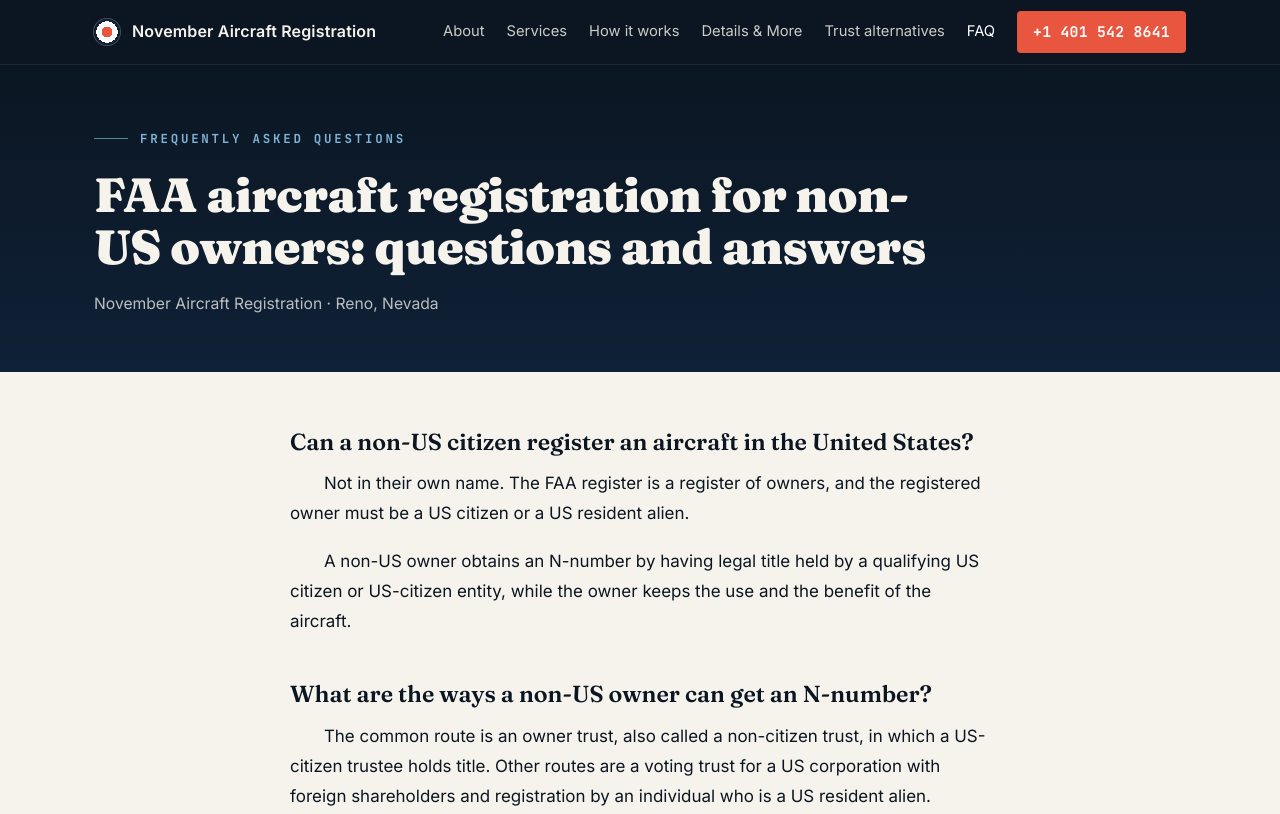
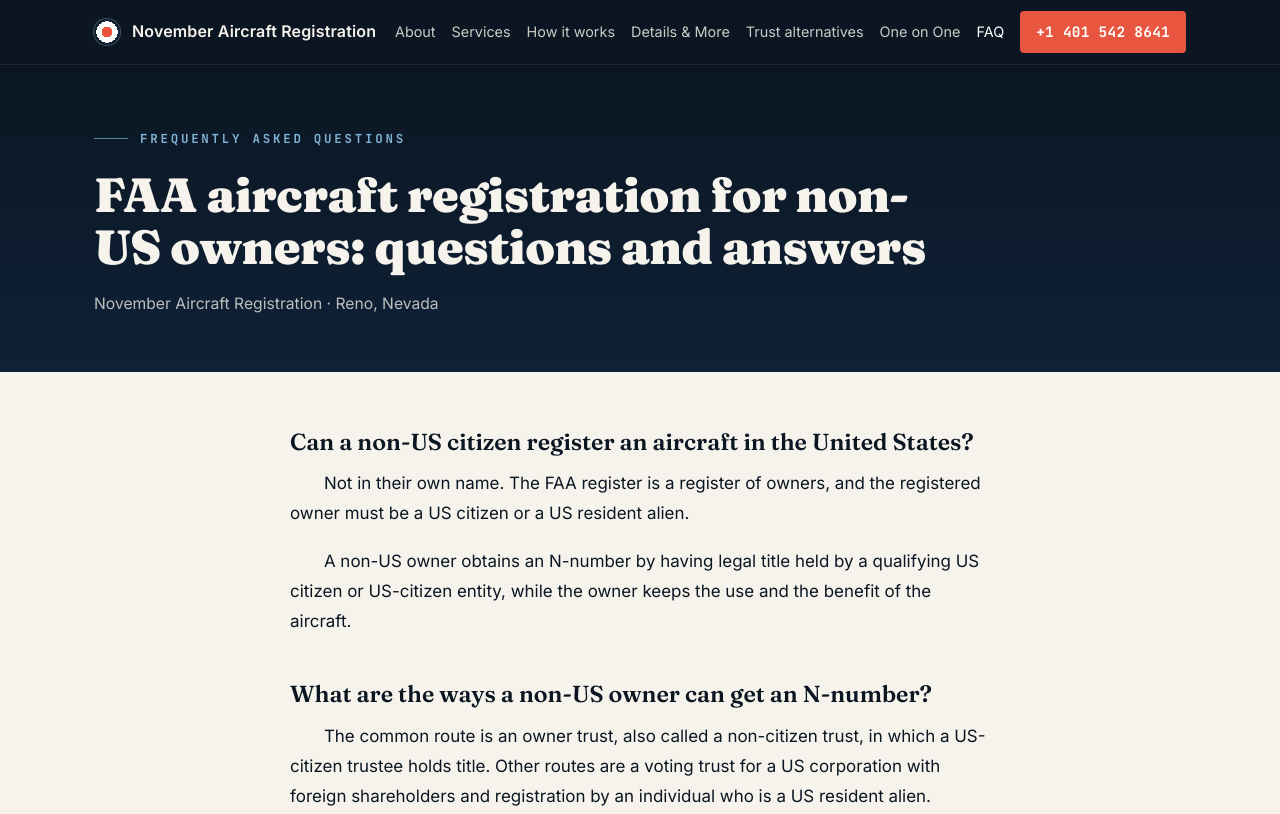
Before and after one commit to Bill70gilliam/november-site, a plain HTML site: page faq.html in a window 1280 px wide. Shown: the top 814 px of the page. Drawn offline with Linux system fonts and the light colour scheme.

Commit message:
Add One on One link to menu and footer

```diff
--- a/faq.html
+++ b/faq.html
@@ -185,6 +185,10 @@
   nav.top{gap:22px}
   @media(max-width:1120px){nav.top a:not(.callbtn){display:none!important}}
   @media(max-width:480px){.brand{font-size:.92rem}.foot a.fl{display:inline-block;margin-bottom:6px}}
+  nav.top{gap:16px}
+  nav.top a{font-size:.9rem}
+  @media(min-width:1181px){.brand{white-space:nowrap}}
+  @media(max-width:1180px){nav.top a:not(.callbtn){display:none!important}}
 </style>
 </head>
 <body>
@@ -198,6 +202,7 @@
       <a href="./#process">How it works</a>
       <a href="details.html">Details &amp; More</a>
       <a href="owner-trust-alternatives.html">Trust alternatives</a>
+      <a href="one-on-one.html">One on One</a>
       <a href="faq.html" aria-current="page">FAQ</a>
       <a class="callbtn mono" href="tel:+14015428641">+1 401 542 8641</a>
     </nav>
@@ -249,7 +254,7 @@
 <footer>
   <div class="wrap foot">
     <span class="brand">November Aircraft Registration</span>
-    <span><a class="fl" href="details.html">Details &amp; More</a><a class="fl" href="owner-trust-alternatives.html">Trust alternatives</a><a class="fl" href="faq.html">FAQ</a></span>
+    <span><a class="fl" href="details.html">Details &amp; More</a><a class="fl" href="owner-trust-alternatives.html">Trust alternatives</a><a class="fl" href="one-on-one.html">One on One</a><a class="fl" href="faq.html">FAQ</a></span>
     <span>© 2026 November Aircraft Registration · Reno, NV · <a href="tel:+14015428641" class="mono" style="text-decoration:none">+1 401 542 8641</a> · <a href="mailto:info@november-registration.com" style="text-decoration:none">info@november-registration.com</a></span>
   </div>
 </footer>
```
